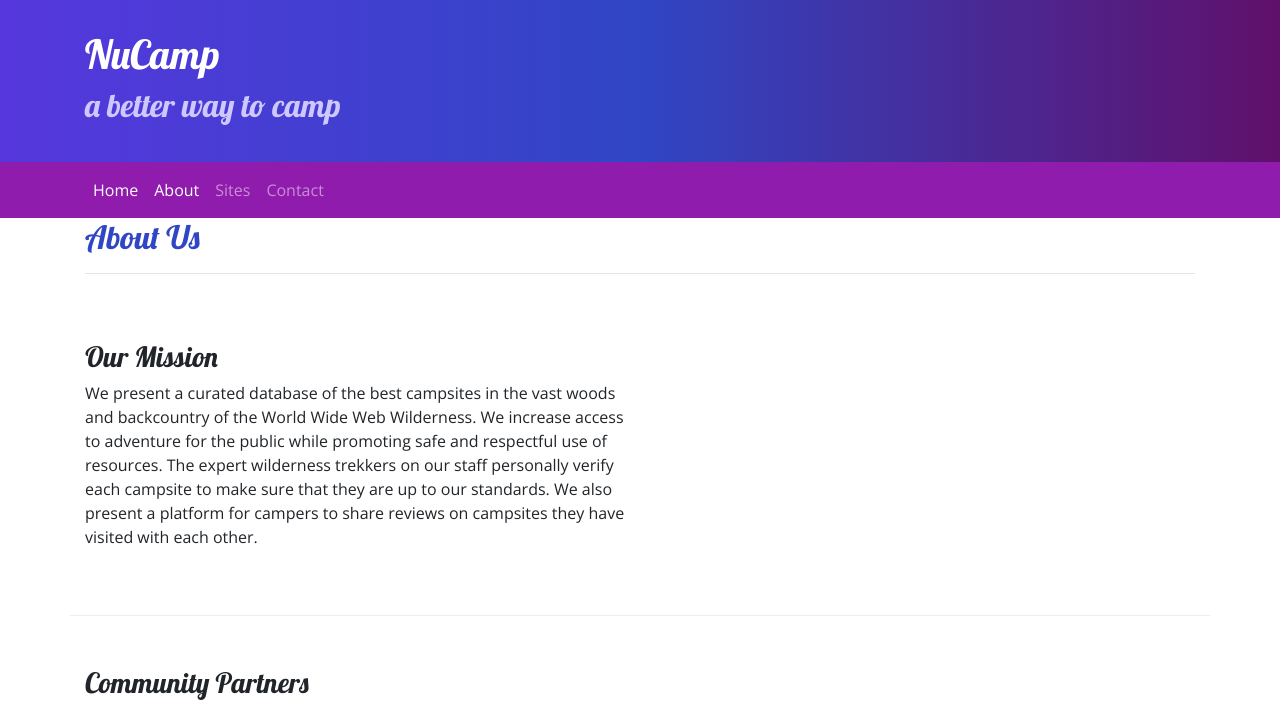
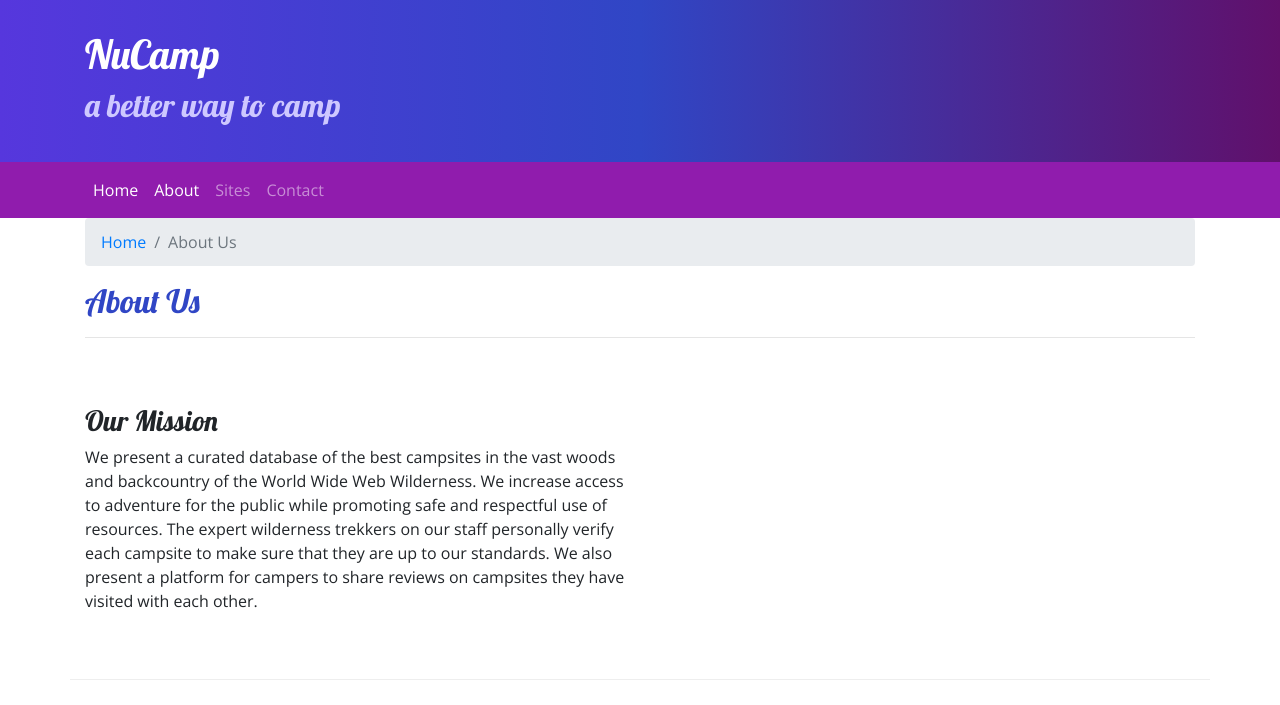
Before and after one commit to BenjaminMcMahan/nucampsite, a website: page aboutus.html in a window 1280 px wide. Shown: the top 705 px of the page. Drawn offline with nearby package versions, Linux system fonts and the light colour scheme.

Commit message:
Added Breadcrumbs to About Us

```diff
--- a/aboutus.html
+++ b/aboutus.html
@@ -55,6 +55,12 @@
 <div class="container">
     <div class="row">
         <div class="col">
+            <ol class="breadcrumb">
+                <li class="breadcrumb-item">
+                    <a href="index.html">Home</a>
+                </li>
+                <li class="breadcrumb-item active">About Us</li>
+            </ol>
             <h2>About Us</h2>
             <hr/>
         </div>
```
